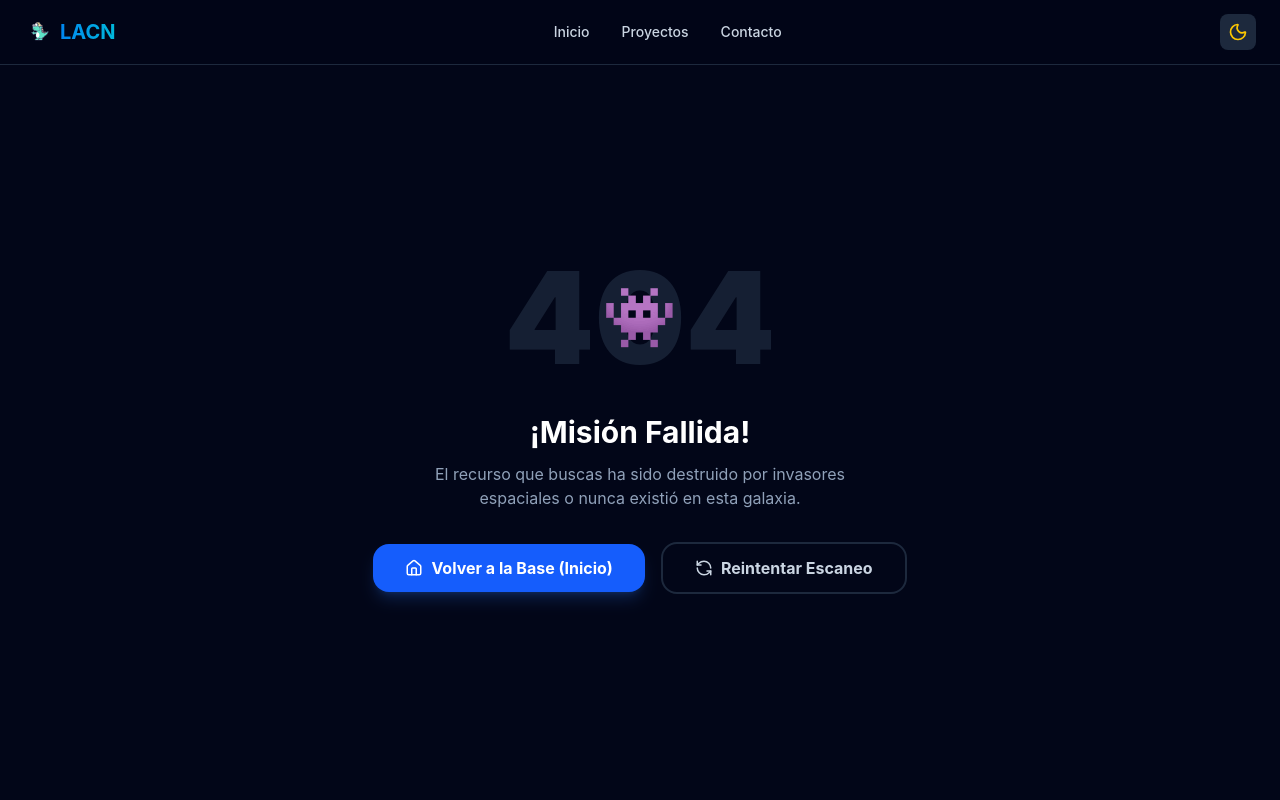
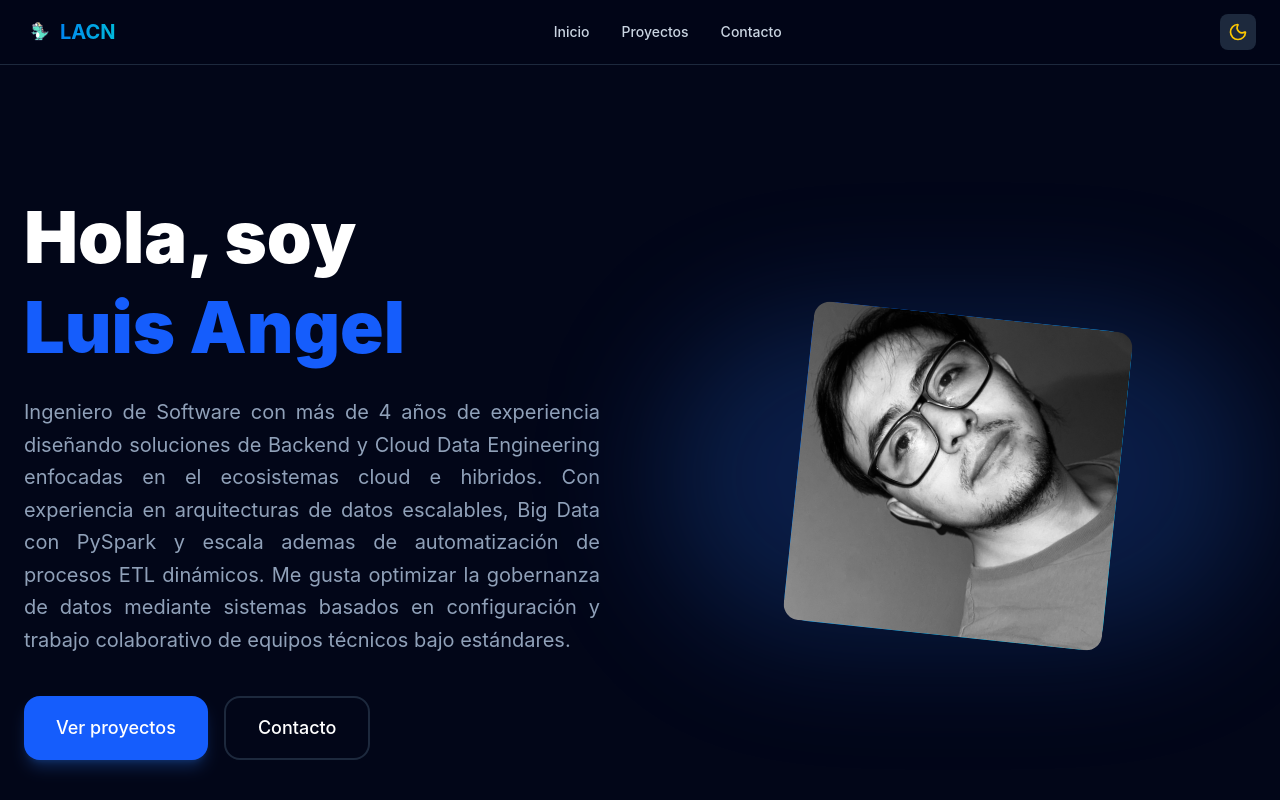
Before and after one commit to LANcedillo/Portfolio, a React (Vite) app: page / in a window 1280 px wide. Shown: the top 800 px of the page. Built offline with nearby package versions, Linux system fonts and the light colour scheme.

Commit message:
fix: correccion de path inicio y not found

```diff
--- a/src/routes/index.tsx
+++ b/src/routes/index.tsx
@@ -10,7 +10,7 @@
   return (
     <Suspense fallback={<div className="pt-32 text-center text-blue-500">Cargando recurso pesado...</div>}>
       <Routes>
-        <Route path="/Portafolio" element={<Home />} />
+        <Route path="/" element={<Home />} />
         <Route path="/juego/tictactoe" element={<LazyTicTacToe />} />
         <Route path="/juego/space" element={<LazySpaceInvaders />} />
         <Route path="*" element={<NotFound />} />
```
